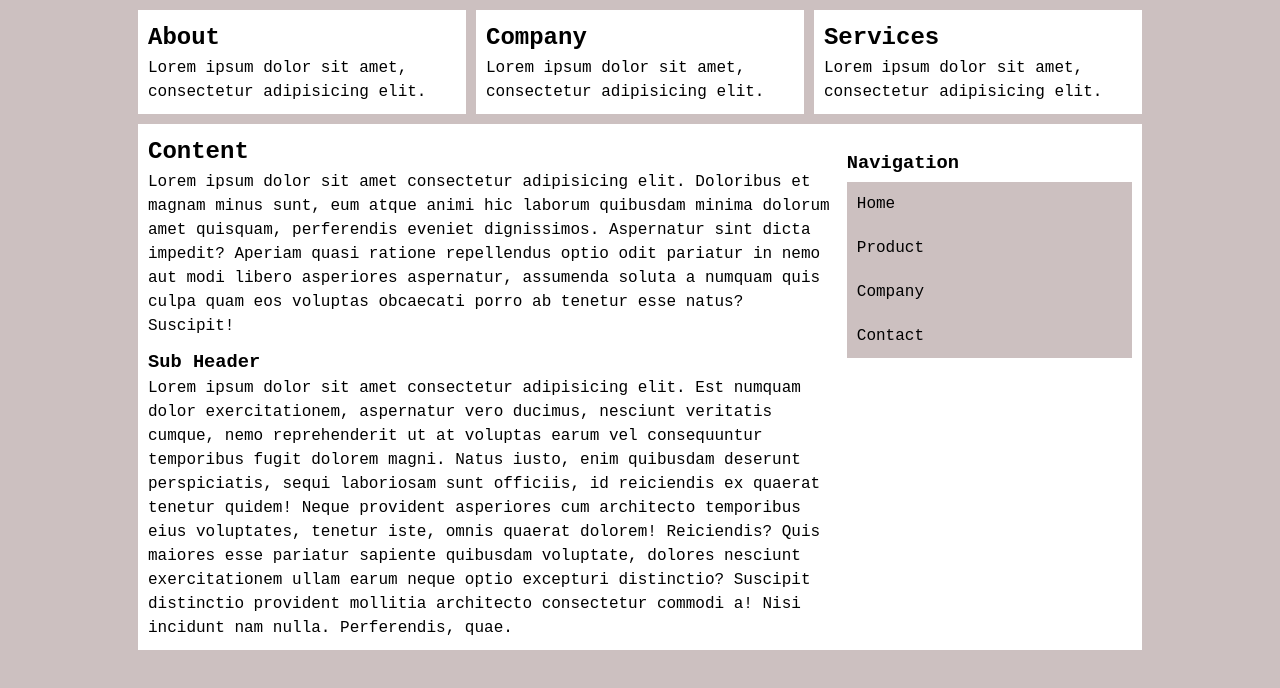
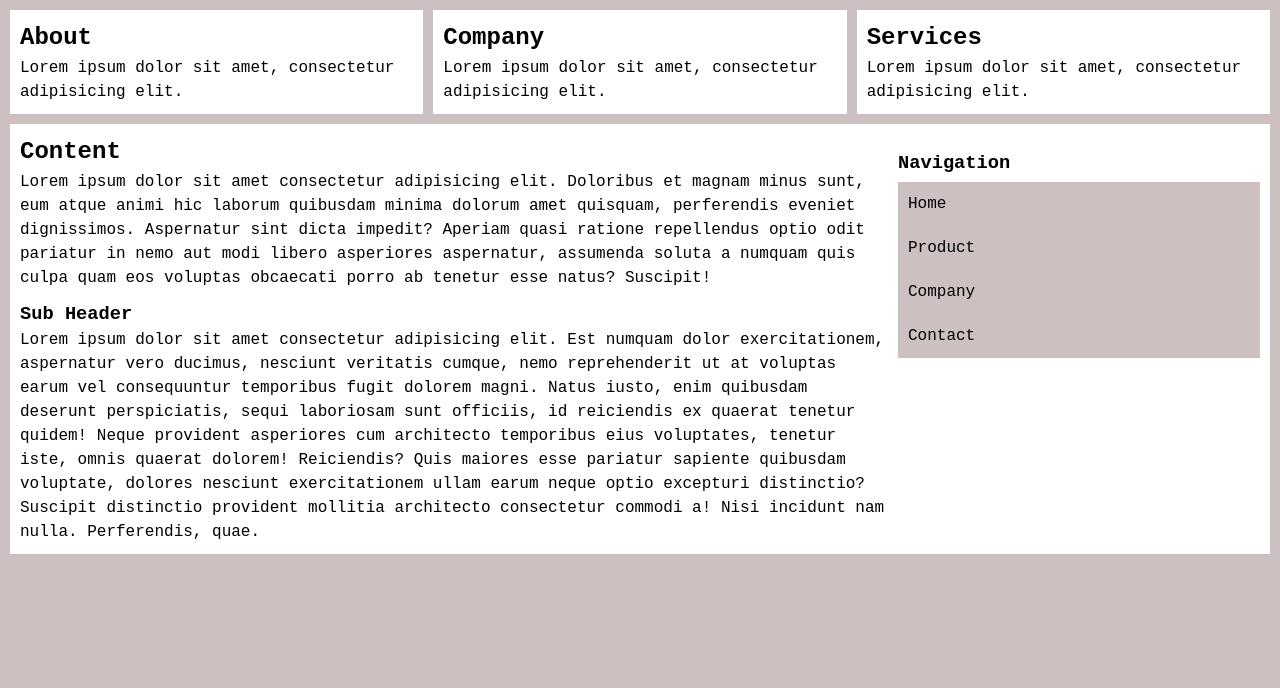
Before and after one commit to SergeyTolkachev/Front_task_9, a plain HTML site: page index.html in a window 1280 px wide. Drawn offline with Linux system fonts and the light colour scheme.

Commit message:
update styles and delete .container from index file

```diff
--- a/css/styles.css
+++ b/css/styles.css
@@ -8,12 +8,6 @@ body {
 #wrapper {
     position: relative;
     overflow-x: hidden;
-}
-
-.container {
-    max-width: 1024px;
-    margin: 0 auto;
-    padding: 0;
 }
 
 .info__block{
--- a/index.html
+++ b/index.html
@@ -12,7 +12,6 @@
 <body>
     <div id="wrapper">
         <main>
-            <div class="container">
             <section class="info__block">
                 <div>
                     <h2>About</h2>
@@ -67,7 +66,6 @@
                     </nav>
                 </aside>
             </section>
-            </div>
         </main>
     </div>
 </body>
```
Lines whose indentation alone changed are shown as unchanged.
